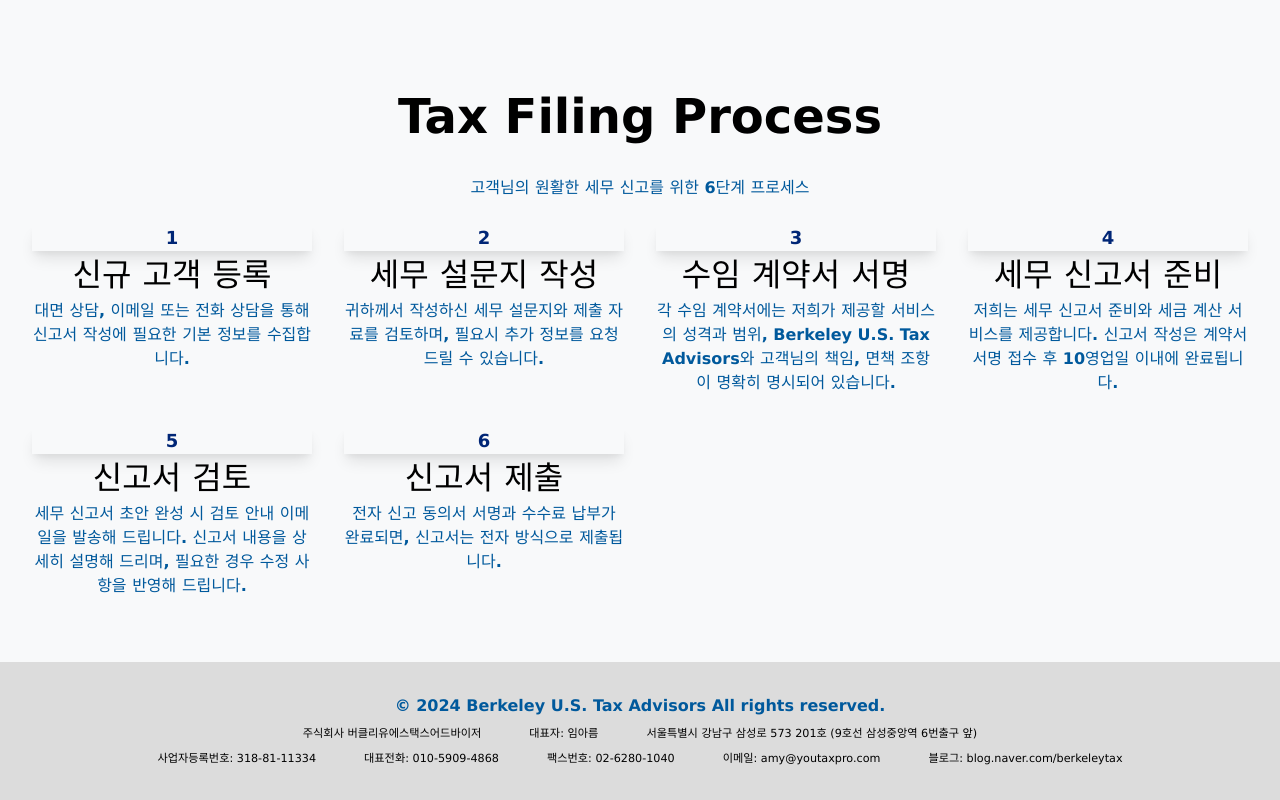
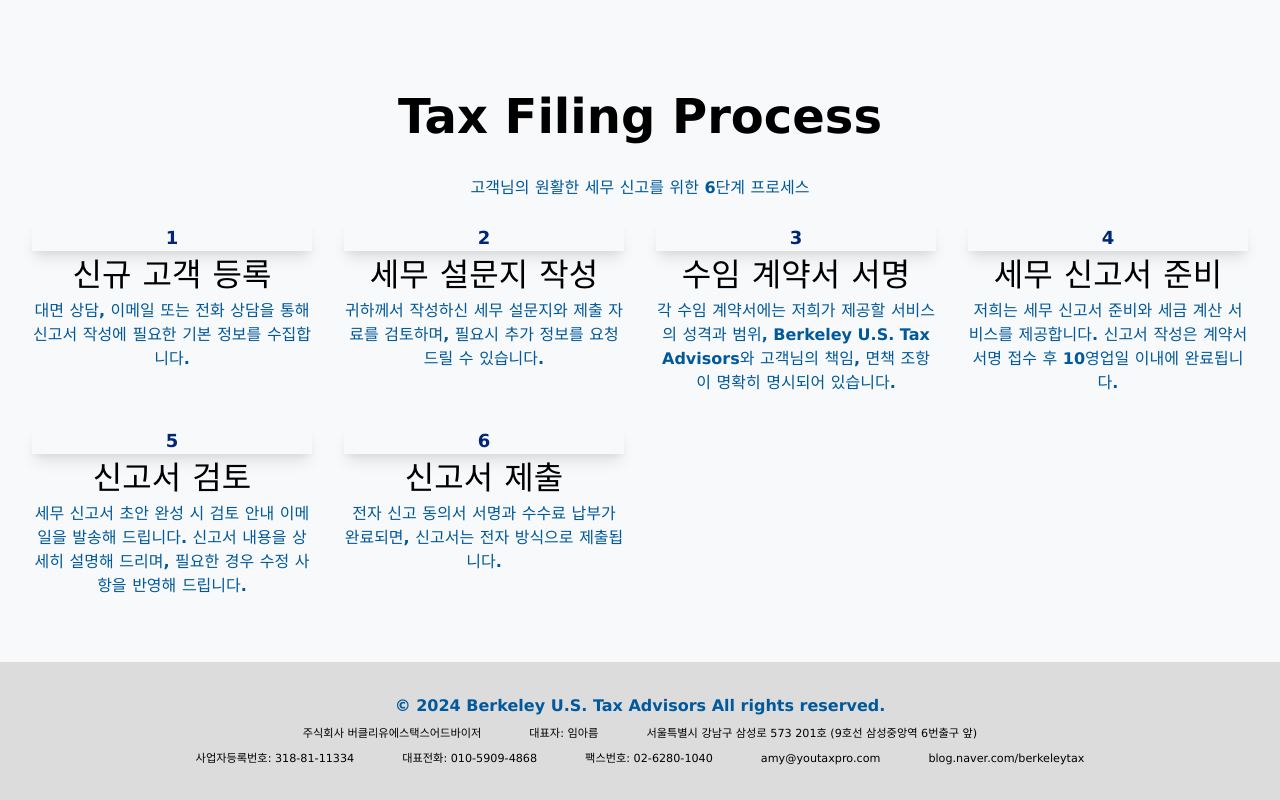
Before and after one commit to youtaxpro/youtaxpro, a Vue app: page /youtaxpro/ in a window 1280 px wide. Shown: the part 3630-4430 px from the top of the page. Built offline with nearby package versions, Linux system fonts and the light colour scheme; a web font is replaced by a local one.

Commit message:
little bit modify

```diff
--- a/src/i18n/index.js
+++ b/src/i18n/index.js
@@ -119,8 +119,8 @@ const messages = {
       businessNumber: 'Business Registration: 318-81-11334',
       phone: 'Tel: 010-5909-4868',
       fax: 'Fax: 02-6280-1040',
-      email: 'Email: amy@youtaxpro.com',
-      blog: 'Blog: blog.naver.com/berkeleytax'
+      email: 'amy@youtaxpro.com',
+      blog: 'blog.naver.com/berkeleytax'
     },
     faq: {
         title: 'Frequently Asked Questions',
@@ -342,8 +342,8 @@ Given the complexities of U.S. tax law, especially for those with international
       businessNumber: '사업자등록번호: 318-81-11334',
       phone: '대표전화: 010-5909-4868',
       fax: '팩스번호: 02-6280-1040',
-      email: '이메일: amy@youtaxpro.com',
-      blog: '블로그: blog.naver.com/berkeleytax'
+      email: 'amy@youtaxpro.com',
+      blog: 'blog.naver.com/berkeleytax'
     },
     faq: {
         title: '자주 묻는 질문',
```
Also changed, not shown: 1 other file (tests, documents, lock files or other folders).
